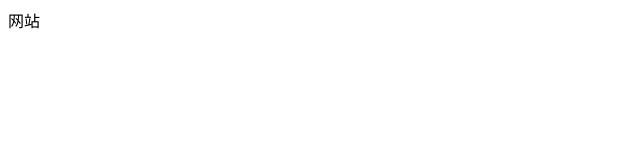
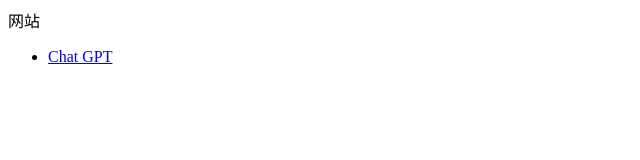
Before and after one commit to CSZLM/cszlm.github.io, a plain HTML site: page index.html in a window 1280 px wide. Shown: the full height of the page, 0-640 px from the left. Drawn offline with Linux system fonts and the light colour scheme.

Commit message:
Update index.html

```diff
--- a/index.html
+++ b/index.html
@@ -1,2 +1,4 @@
 <p>网站</p>
-<link rel="apple-touch-icon" sizes="180x180" href="/apple-touch-icon-180x180.png">
+<ul>
+  <li> <a href="https://chat-shared2.zhile.io/">Chat GPT</a> </li>
+</ul>
```
